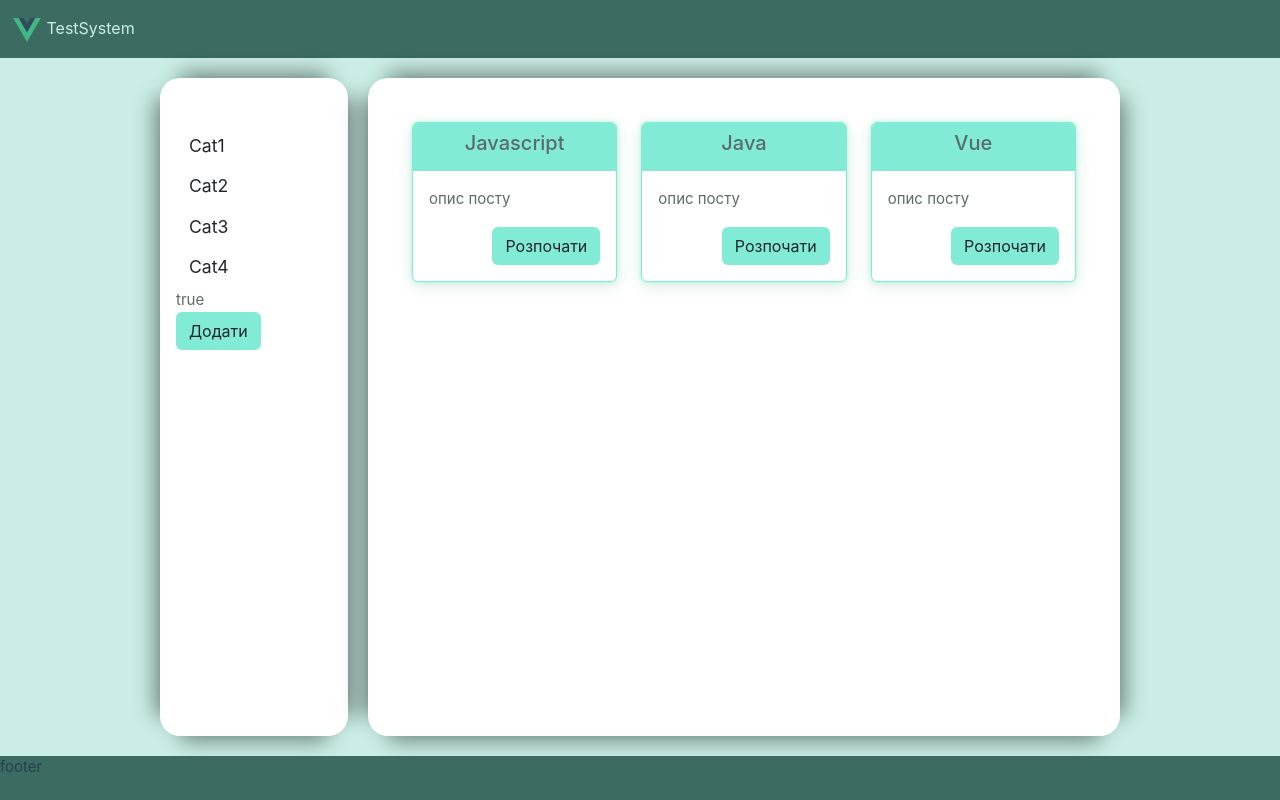
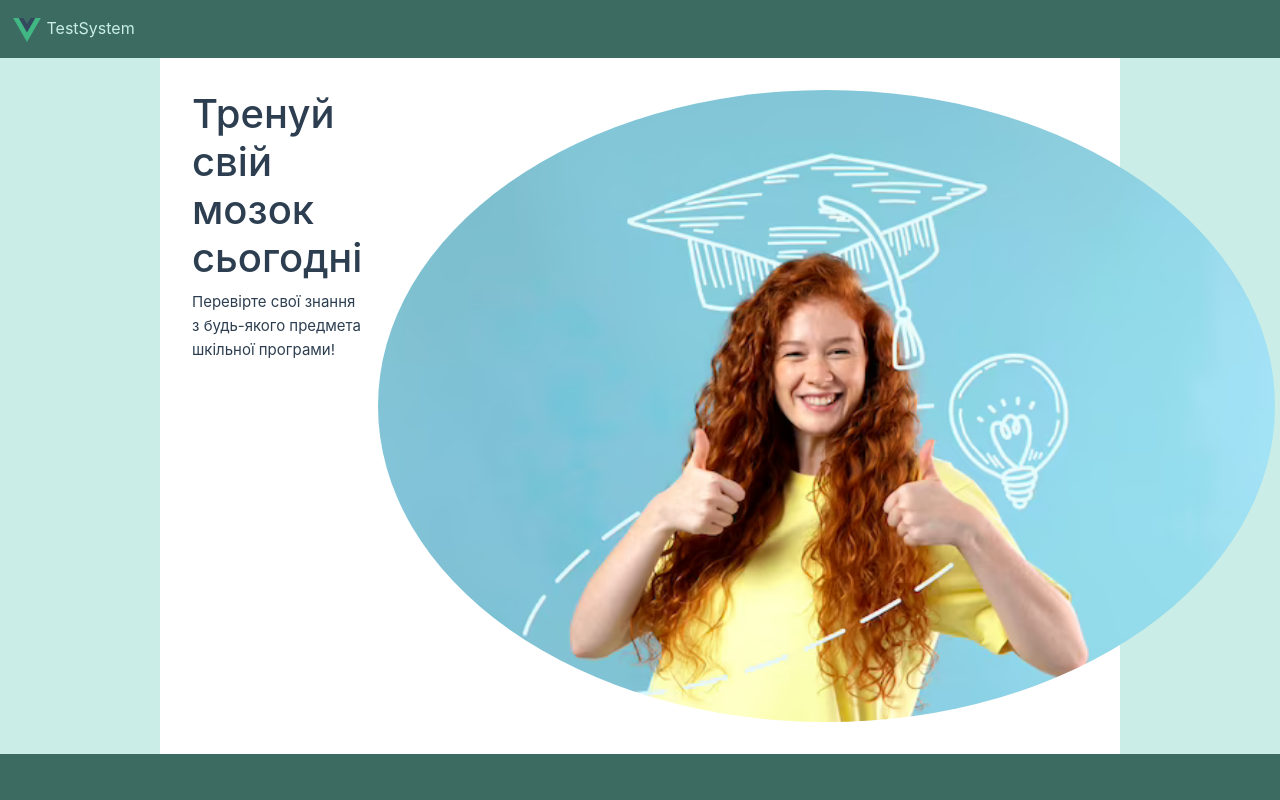
Before and after one commit to Gratika/WebTestSystem, a Vue app in the folder front_vue/: page / in a window 1280 px wide. Built offline with nearby package versions, Linux system fonts and the light colour scheme.

Commit message:
почала змыну головної сторінки

```diff
--- a/front_vue/src/App.vue
+++ b/front_vue/src/App.vue
@@ -1,99 +1,46 @@
 <script >
-import TestList from "@/components/TestList.vue";
-import Navbar from "@/components/TestNavbar.vue";
-import CategoryList from "@/components/testCategory/CategoryList.vue";
+import TestNavbar from "@/components/TestNavbar.vue";
+
 export default {
- components: {CategoryList, Navbar, TestList},
- data() {
-  return {
-   tests:[
-    {id:1, title:'Javascript', body: 'опис посту'},
-    {id:2, title:'Java', body: 'опис посту'},
-    {id:3, title:'Vue', body: 'опис посту'}
-   ],
-   categoryList:[
-    {id:1,name:'Cat1'},
-    {id:2,name:'Cat2'},
-    {id:3,name:'Cat3'},
-    {id:4,name:'Cat4'}
-   ],
-   subcategoryList: [
-    {id:1,name:'subcat1', category_id:1},
-    {id:2,name:'subcat2', category_id:1},
-    {id:3,name:'subcat1', category_id:2},
-    {id:4,name:'subcat4', category_id:2},
-    {id:5,name:'subcat1', category_id:3},
-    {id:6,name:'subcat5', category_id:3},
-    {id:7,name:'subcat4', category_id:4},
-    {id:8,name:'subcat8', category_id:4},
-    {id:9,name:'subcat12', category_id:4},
-   ],
-    isCanModify:true,
-  }
- },
+    components: {TestNavbar}
 }
 </script>
 
 <template>
   <div class="my_header">
-   <Navbar/>
+      <TestNavbar/>
   </div>
+  <div class="my_content ">
+      <div class="main_header">
+          <div class="main_text">
+              <h1>Тренуй свій мозок сьогодні</h1>
+              <p>Перевірте свої знання з будь-якого предмета шкільної програми!</p>
+          </div>
+          <img class="main_img" src="@/assets/img/main_page.avif">
 
- <div class="my_content">
-  <div class="my_aside ps-3">
-   <CategoryList
-       :categories="categoryList"
-       :subcategoryList="subcategoryList"
-       :isCanModify="isCanModify"
-   />
-  </div>
-  <div class="my_article">
-   <TestList :tests="tests"/>
       </div>
   </div>
+  <div class="my_footer"></div>
 
- <div class="my_footer">footer</div>
 </template>
 
 <style scoped>
-.my_article{
+.my_content{
     background: white;
- box-shadow: 0px -25px 20px -20px rgba(0, 0, 0, 0.45), 25px 0 20px -20px rgba(0, 0, 0, 0.45), 0px 25px 20px -20px rgba(0, 0, 0, 0.45), -25px 0 20px -20px rgba(0, 0, 0, 0.45);
- border-radius: 20px;
     grid-column-start: 2;
     grid-column-end: 3;
- padding: 2rem;
+    display: flex;
 }
-.my_aside{
- color: var(--color-text-2);
- background: white;
- box-shadow: 0px -25px 20px -20px rgba(0, 0, 0, 0.45), 25px 0 20px -20px rgba(0, 0, 0, 0.45), 0px 25px 20px -20px rgba(0, 0, 0, 0.45), -25px 0 20px -20px rgba(0, 0, 0, 0.45);
- border-radius: 20px;
- grid-column-start: 1;
- grid-column-end: 2;
- padding: 2rem;
+.main_header{
+    display: flex;
+    padding: 2rem 1rem;
 }
-.my_content{
- display: grid;
- grid-column-start: 2;
- grid-column-end: 3;
- grid-column-gap: 20px;
- grid-template-columns: 1fr 4fr;
+.main_img {
+    border-radius: 100%;
+
 }
-.my_header {
- background: var(--background-1);
- color: var(--color-text-1);
- grid-column-start: 1;
- grid-column-end: 4;
- line-height: 1.5;
-}
-.my_footer {
- background: var(--background-1);
- grid-column-start: 1;
- grid-column-end: 4;
- line-height: 1.5;
+.main_text{
+    margin: 0 1rem;
 }
 
-
-
 </style>
--- a/front_vue/src/assets/main.css
+++ b/front_vue/src/assets/main.css
@@ -5,9 +5,21 @@
     display: grid;
     grid-template-columns: 2fr  12fr 2fr;
     grid-template-rows: 1fr 15fr 1fr;
-    grid-row-gap: 20px;
     height: 100vh;
 
+}
+.my_header {
+    background: var(--background-1);
+    color: var(--color-text-1);
+    grid-column-start: 1;
+    grid-column-end: 4;
+    line-height: 1.5;
+}
+.my_footer {
+    background: var(--background-1);
+    grid-column-start: 1;
+    grid-column-end: 4;
+    line-height: 1.5;
 }
 :root{
     --color-text-1:#CAEEE7;
--- a/front_vue/src/main.ts
+++ b/front_vue/src/main.ts
@@ -4,7 +4,7 @@ import './assets/main.css'
 import { createApp } from 'vue'
 import { createPinia } from 'pinia'
 
-import App from './App.vue'
+import App from '@/App.vue'
 //import router from './router'
 
 const app = createApp(App)
--- /dev/null
+++ b/front_vue/src/views/ListTestView.vue
@@ -0,0 +1,96 @@
+<script >
+import TestList from "@/components/TestList.vue";
+import Navbar from "@/components/TestNavbar.vue";
+import CategoryList from "@/components/testCategory/CategoryList.vue";
+export default {
+    components: {CategoryList, Navbar, TestList},
+    data() {
+        return {
+            tests:[
+                {id:1, title:'Javascript', body: 'опис посту'},
+                {id:2, title:'Java', body: 'опис посту'},
+                {id:3, title:'Vue', body: 'опис посту'}
+            ],
+            categoryList:[
+                {id:1,name:'Cat1'},
+                {id:2,name:'Cat2'},
+                {id:3,name:'Cat3'},
+                {id:4,name:'Cat4'}
+            ],
+            subcategoryList: [
+                {id:1,name:'subcat1', category_id:1},
+                {id:2,name:'subcat2', category_id:1},
+                {id:3,name:'subcat1', category_id:2},
+                {id:4,name:'subcat4', category_id:2},
+                {id:5,name:'subcat1', category_id:3},
+                {id:6,name:'subcat5', category_id:3},
+                {id:7,name:'subcat4', category_id:4},
+                {id:8,name:'subcat8', category_id:4},
+                {id:9,name:'subcat12', category_id:4},
+            ],
+            isCanModify:true,
+        }
+    },
+}
+</script>
+
+<template>
+    <div class="test_list">
+        <div class="my_header">
+            <Navbar/>
+        </div>
+        <div class="my_content">
+            <div class="my_aside ps-3">
+                <CategoryList
+                    :categories="categoryList"
+                    :subcategoryList="subcategoryList"
+                    :isCanModify="isCanModify"
+                />
+            </div>
+            <div class="my_article">
+                <TestList :tests="tests"/>
+            </div>
+        </div>
+        <div class="my_footer">footer</div>
+    </div>
+
+</template>
+
+<style scoped>
+.my_article{
+    background: white;
+    box-shadow: 0px -25px 20px -20px rgba(0, 0, 0, 0.45), 25px 0 20px -20px rgba(0, 0, 0, 0.45), 0px 25px 20px -20px rgba(0, 0, 0, 0.45), -25px 0 20px -20px rgba(0, 0, 0, 0.45);
+    border-radius: 20px;
+    grid-column-start: 2;
+    grid-column-end: 3;
+    padding: 2rem;
+}
+.my_aside{
+    color: var(--color-text-2);
+    background: white;
+    box-shadow: 0px -25px 20px -20px rgba(0, 0, 0, 0.45), 25px 0 20px -20px rgba(0, 0, 0, 0.45), 0px 25px 20px -20px rgba(0, 0, 0, 0.45), -25px 0 20px -20px rgba(0, 0, 0, 0.45);
+    border-radius: 20px;
+    grid-column-start: 1;
+    grid-column-end: 2;
+    padding: 2rem;
+}
+.my_content{
+    display: grid;
+    grid-column-start: 2;
+    grid-column-end: 3;
+    grid-column-gap: 20px;
+    grid-template-columns: 1fr 4fr;
+}
+
+.test_list{
+    background: var(--color-text-1);
+    display: grid;
+    grid-template-columns: 2fr  12fr 2fr;
+    grid-template-rows: 1fr 15fr 1fr;
+    grid-row-gap: 20px;
+    height: 100vh;
+}
+
+
+
+</style>
```
Also changed, not shown: front_vue/src/assets/img/main_page.avif (added). Lines whose indentation alone changed are shown as unchanged.
